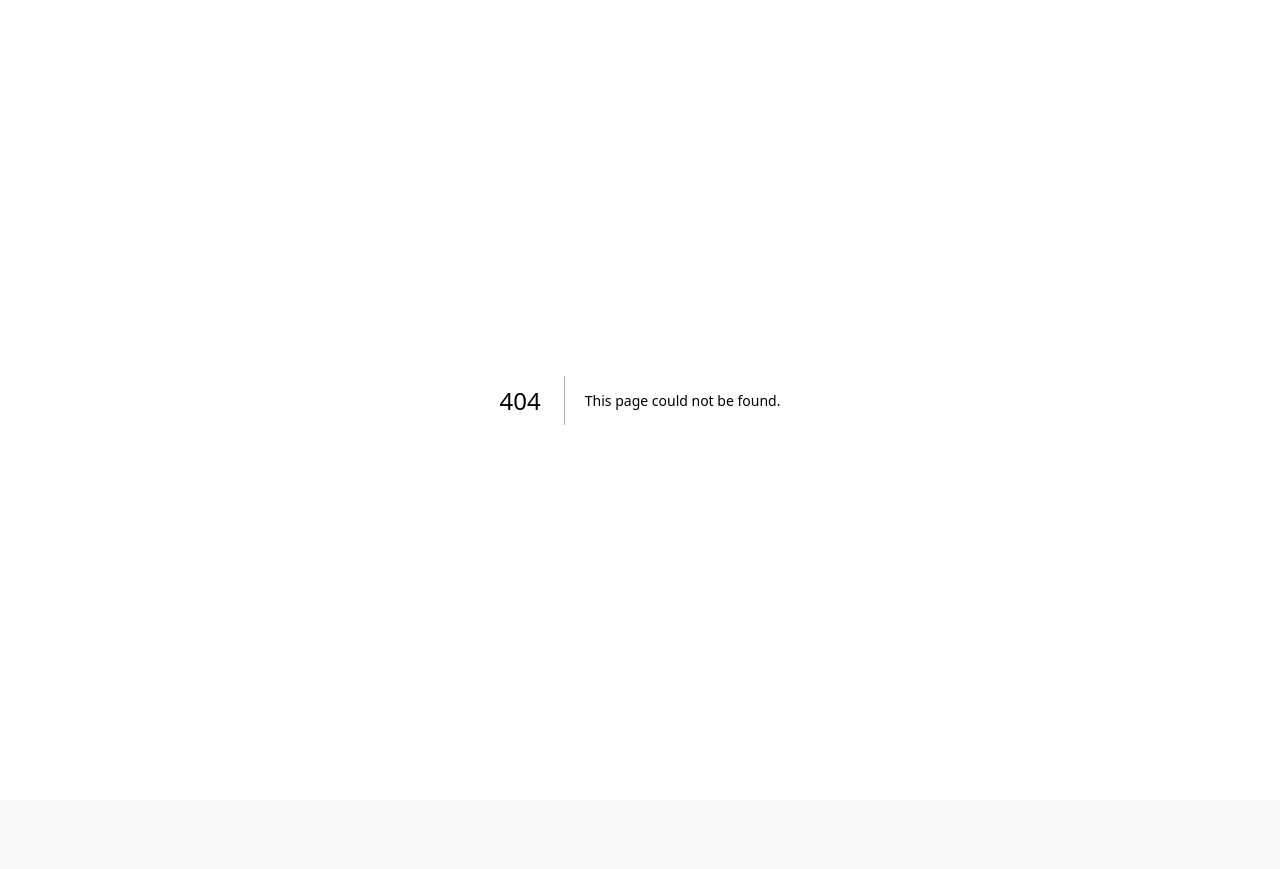
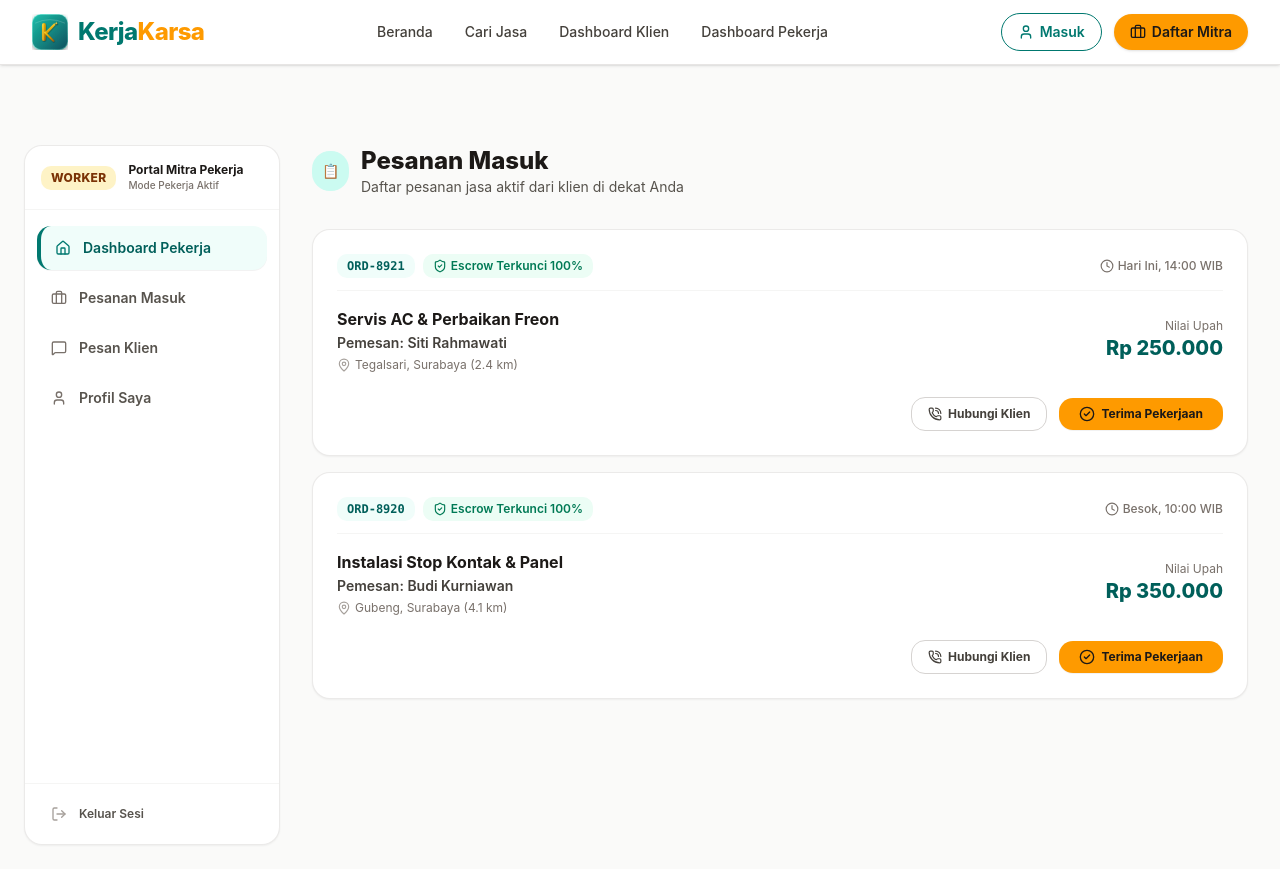
Before and after one commit to andybagus26/kerjakarsa, a Next.js app: page /worker-orders in a window 1280 px wide. Before the commit this address had no page. Before the commit the page ends 800 px from the top, so only its background shows below. Built offline with nearby package versions, Linux system fonts and the light colour scheme.

Commit message:
fix: adjust toggle switch size, fix sidebar badge alignment, update hero theme to clean white SaaS style, add /worker-orders page

```diff
--- /dev/null
+++ b/app/worker-orders/page.tsx
@@ -0,0 +1,141 @@
+'use client'
+
+import { Navbar } from '@/components/navbar'
+import { WorkerSidebar } from '@/components/worker-sidebar'
+import { WorkerBottomNav } from '@/components/worker-bottom-nav'
+import { CheckCircle2, Clock, MapPin, ArrowRight, ShieldCheck, PhoneCall } from 'lucide-react'
+import Link from 'next/link'
+
+export default function WorkerOrdersPage() {
+  const incomingOrders = [
+    {
+      id: 'ORD-8921',
+      clientName: 'Siti Rahmawati',
+      service: 'Servis AC & Perbaikan Freon',
+      location: 'Tegalsari, Surabaya (2.4 km)',
+      price: 'Rp 250.000',
+      time: 'Hari Ini, 14:00 WIB',
+      status: 'Menunggu Konfirmasi',
+      paymentStatus: 'Escrow Terkunci 100%',
+    },
+    {
+      id: 'ORD-8920',
+      clientName: 'Budi Kurniawan',
+      service: 'Instalasi Stop Kontak & Panel',
+      location: 'Gubeng, Surabaya (4.1 km)',
+      price: 'Rp 350.000',
+      time: 'Besok, 10:00 WIB',
+      status: 'Diterima',
+      paymentStatus: 'Escrow Terkunci 100%',
+    },
+  ]
+
+  return (
+    <div className="bg-stone-50 min-h-screen">
+      <Navbar />
+
+      {/* Desktop Layout */}
+      <div className="hidden md:flex pt-20 pb-6">
+        <WorkerSidebar />
+
+        <div className="flex-1 px-6 md:px-8 max-w-5xl">
+          {/* Header */}
+          <div className="mb-8">
+            <div className="flex items-center gap-3">
+              <span className="p-2.5 bg-teal-100 text-teal-800 rounded-2xl font-bold text-sm">
+                📋
+              </span>
+              <div>
+                <h1 className="text-2xl font-extrabold text-stone-900">Pesanan Masuk</h1>
+                <p className="text-sm text-stone-600">Daftar pesanan jasa aktif dari klien di dekat Anda</p>
+              </div>
+            </div>
+          </div>
+
+          {/* Orders List */}
+          <div className="space-y-4">
+            {incomingOrders.map((order) => (
+              <div key={order.id} className="bg-white rounded-2xl border border-stone-200/80 p-6 shadow-xs space-y-4">
+                <div className="flex items-center justify-between border-b border-stone-100 pb-3">
+                  <div className="flex items-center gap-2">
+                    <span className="font-mono text-xs font-bold text-teal-800 bg-teal-50 px-2.5 py-1 rounded-lg">
+                      {order.id}
+                    </span>
+                    <span className="text-xs font-semibold text-emerald-700 bg-emerald-50 px-2.5 py-1 rounded-lg flex items-center gap-1">
+                      <ShieldCheck className="w-3.5 h-3.5" />
+                      {order.paymentStatus}
+                    </span>
+                  </div>
+                  <span className="text-xs font-medium text-stone-500 flex items-center gap-1">
+                    <Clock className="w-3.5 h-3.5" />
+                    {order.time}
+                  </span>
+                </div>
+
+                <div className="flex flex-col sm:flex-row sm:items-center justify-between gap-4">
+                  <div>
+                    <h3 className="font-bold text-stone-900 text-base">{order.service}</h3>
+                    <p className="text-sm font-semibold text-stone-700 mt-0.5">Pemesan: {order.clientName}</p>
+                    <p className="text-xs text-stone-500 flex items-center gap-1 mt-1">
+                      <MapPin className="w-3.5 h-3.5 text-stone-400" />
+                      {order.location}
+                    </p>
+                  </div>
+                  <div className="text-right">
+                    <p className="text-xs text-stone-500">Nilai Upah</p>
+                    <p className="text-xl font-extrabold text-teal-800">{order.price}</p>
+                  </div>
+                </div>
+
+                <div className="flex items-center justify-end gap-3 pt-2">
+                  <button className="px-4 py-2 border border-stone-300 text-stone-700 rounded-xl text-xs font-bold hover:bg-stone-50 transition-colors flex items-center gap-1.5">
+                    <PhoneCall className="w-3.5 h-3.5" />
+                    Hubungi Klien
+                  </button>
+                  <button className="px-5 py-2 bg-amber-500 hover:bg-amber-600 text-stone-900 rounded-xl text-xs font-bold transition-colors shadow-2xs flex items-center gap-1.5">
+                    <CheckCircle2 className="w-4 h-4" />
+                    Terima Pekerjaan
+                  </button>
+                </div>
+              </div>
+            ))}
+          </div>
+        </div>
+      </div>
+
+      {/* Mobile Layout */}
+      <div className="md:hidden p-4 space-y-4 pb-24">
+        <div className="mb-4">
+          <h1 className="text-xl font-bold text-stone-900">Pesanan Masuk</h1>
+          <p className="text-xs text-stone-600">Daftar pesanan jasa dari klien di sekitar lokasi Anda</p>
+        </div>
+
+        {incomingOrders.map((order) => (
+          <div key={order.id} className="bg-white rounded-2xl border border-stone-200 p-4 space-y-3 shadow-xs">
+            <div className="flex items-center justify-between text-xs">
+              <span className="font-mono font-bold text-teal-800 bg-teal-50 px-2 py-0.5 rounded">
+                {order.id}
+              </span>
+              <span className="font-semibold text-emerald-700 bg-emerald-50 px-2 py-0.5 rounded">
+                {order.paymentStatus}
+              </span>
+            </div>
+            <div>
+              <h3 className="font-bold text-stone-900 text-sm">{order.service}</h3>
+              <p className="text-xs text-stone-600">Klien: {order.clientName}</p>
+              <p className="text-xs text-stone-500 mt-1">{order.location}</p>
+            </div>
+            <div className="flex items-center justify-between pt-2 border-t border-stone-100">
+              <span className="text-base font-extrabold text-teal-800">{order.price}</span>
+              <button className="px-4 py-2 bg-amber-500 text-stone-900 text-xs font-bold rounded-xl shadow-xs">
+                Terima
+              </button>
+            </div>
+          </div>
+        ))}
+      </div>
+
+      <WorkerBottomNav />
+    </div>
+  )
+}
--- a/components/dashboard-sidebar.tsx
+++ b/components/dashboard-sidebar.tsx
@@ -17,7 +17,7 @@ export function DashboardSidebar() {
   return (
     <aside className="hidden md:flex w-64 bg-white rounded-2xl border border-stone-200/80 shadow-xs flex-col h-[calc(100vh-100px)] sticky top-24 ml-6 shrink-0">
       <div className="p-4 border-b border-stone-100 flex items-center gap-3">
-        <div className="w-8 h-8 rounded-xl bg-teal-50 flex items-center justify-center text-teal-700 font-bold text-xs">
+        <div className="px-2.5 py-1 rounded-lg bg-teal-100 text-teal-800 font-extrabold text-xs tracking-wide">
           KLIEN
         </div>
         <div>
--- a/components/hero-section.tsx
+++ b/components/hero-section.tsx
@@ -125,24 +125,21 @@ export function HeroSection() {
 
             {/* Center Professional UI Canvas */}
             <div className="absolute inset-0 flex items-center justify-center">
-              <div className="w-full h-full relative rounded-3xl shadow-xl overflow-hidden border border-stone-200/80 bg-linear-to-br from-teal-900 via-teal-800 to-stone-900 p-6 flex flex-col justify-between">
-                {/* Subtle Background Pattern */}
-                <div className="absolute inset-0 bg-[radial-gradient(#5eead4_1px,transparent_1px)] [background-size:16px_16px] opacity-15"></div>
-
+              <div className="w-full h-full relative rounded-3xl shadow-md border border-stone-200 bg-white p-6 flex flex-col justify-between">
                 {/* Header Card Badges */}
                 <div className="relative z-10 flex items-center justify-between">
-                  <div className="flex items-center gap-2 px-3 py-1.5 rounded-full bg-white/10 backdrop-blur-md border border-white/20 text-white text-xs font-medium">
-                    <span className="w-2 h-2 rounded-full bg-emerald-400 animate-pulse"></span>
+                  <div className="flex items-center gap-2 px-3 py-1.5 rounded-full bg-teal-50 border border-teal-200 text-teal-800 text-xs font-semibold">
+                    <span className="w-2 h-2 rounded-full bg-emerald-500 animate-pulse"></span>
                     <span>1,420 Pekerja Online Hari Ini</span>
                   </div>
-                  <div className="px-3 py-1.5 rounded-full bg-amber-500/20 backdrop-blur-md border border-amber-400/30 text-amber-300 text-xs font-semibold">
+                  <div className="px-3 py-1.5 rounded-full bg-amber-50 border border-amber-200 text-amber-800 text-xs font-extrabold">
                     AI Verified Profile
                   </div>
                 </div>
 
                 {/* Main Featured Worker Profile Banner */}
-                <div className="relative z-10 bg-white/95 backdrop-blur-md rounded-2xl p-4 shadow-lg border border-stone-100 flex items-center gap-4">
-                  <div className="w-14 h-14 rounded-full bg-linear-to-tr from-teal-600 to-teal-800 flex items-center justify-center text-white font-extrabold text-xl shadow-md border-2 border-white shrink-0">
+                <div className="relative z-10 bg-stone-50 rounded-2xl p-4 border border-stone-200 flex items-center gap-4">
+                  <div className="w-14 h-14 rounded-2xl bg-teal-700 flex items-center justify-center text-white font-extrabold text-xl shadow-xs shrink-0">
                     BS
                   </div>
                   <div className="flex-1 min-w-0">
@@ -150,7 +147,7 @@ export function HeroSection() {
                       <h4 className="font-bold text-stone-900 truncate">Budi Santoso</h4>
                       <span className="px-2 py-0.5 rounded bg-teal-100 text-teal-800 text-[10px] font-bold">TERVERIFIKASI</span>
                     </div>
-                    <p className="text-xs text-stone-500 font-medium">Spesialis Listrik & Instalasi AC</p>
+                    <p className="text-xs text-stone-600 font-medium">Spesialis Listrik & Instalasi AC</p>
                     <div className="flex items-center gap-3 mt-1.5 text-[11px] text-stone-600">
                       <span className="flex items-center gap-1 font-semibold text-amber-600">
                         <Star className="w-3.5 h-3.5 fill-amber-500 text-amber-500" /> 4.98 (128 ulasan)
@@ -163,15 +160,15 @@ export function HeroSection() {
 
                 {/* Bottom Stats Grid */}
                 <div className="relative z-10 grid grid-cols-2 gap-3">
-                  <div className="bg-white/10 backdrop-blur-md rounded-xl p-3 border border-white/10 text-white">
-                    <p className="text-[10px] text-teal-200 font-medium">Sistem Pembayaran</p>
-                    <p className="text-xs font-bold text-white flex items-center gap-1.5 mt-0.5">
-                      <span className="w-2 h-2 rounded-full bg-teal-400"></span> Escrow Garansi 100%
+                  <div className="bg-teal-50/70 rounded-xl p-3 border border-teal-100 text-teal-900">
+                    <p className="text-[10px] text-teal-700 font-bold uppercase tracking-wider">Sistem Pembayaran</p>
+                    <p className="text-xs font-extrabold text-teal-900 flex items-center gap-1.5 mt-0.5">
+                      <span className="w-2 h-2 rounded-full bg-teal-600"></span> Escrow Garansi 100%
                     </p>
                   </div>
-                  <div className="bg-white/10 backdrop-blur-md rounded-xl p-3 border border-white/10 text-white">
-                    <p className="text-[10px] text-amber-200 font-medium">Estimasi Tiba</p>
-                    <p className="text-xs font-bold text-amber-300 mt-0.5">⚡ ~15 Menit di Lokasi</p>
+                  <div className="bg-amber-50/70 rounded-xl p-3 border border-amber-100 text-amber-900">
+                    <p className="text-[10px] text-amber-700 font-bold uppercase tracking-wider">Estimasi Tiba</p>
+                    <p className="text-xs font-extrabold text-amber-900 mt-0.5">⚡ ~15 Menit di Lokasi</p>
                   </div>
                 </div>
               </div>
--- a/components/status-work-toggle.tsx
+++ b/components/status-work-toggle.tsx
@@ -27,20 +27,20 @@ export function StatusWorkToggle() {
         {/* Large Toggle Switch */}
         <button
           onClick={handleToggle}
-          className={`relative inline-flex h-12 w-24 items-center rounded-full p-1 transition-colors duration-300 ${
+          className={`relative inline-flex h-9 w-16 shrink-0 cursor-pointer items-center rounded-full border-2 border-transparent transition-colors duration-300 ease-in-out focus:outline-none ${
             isActive ? 'bg-amber-500' : 'bg-stone-300'
           }`}
           aria-label="Toggle status kerja"
         >
           <span
-            className={`inline-block h-10 w-10 transform rounded-full bg-white shadow-md transition-transform duration-300 flex items-center justify-center ${
-              isActive ? 'translate-x-12' : 'translate-x-0'
+            className={`pointer-events-none inline-block h-7 w-7 transform rounded-full bg-white shadow-md ring-0 transition duration-300 ease-in-out flex items-center justify-center ${
+              isActive ? 'translate-x-7' : 'translate-x-0.5'
             }`}
           >
             {isActive ? (
-              <CheckCircle2 className="w-6 h-6 text-amber-500" />
+              <CheckCircle2 className="w-5 h-5 text-amber-500" />
             ) : (
-              <Circle className="w-6 h-6 text-stone-400" />
+              <Circle className="w-5 h-5 text-stone-400" />
             )}
           </span>
         </button>
--- a/components/worker-sidebar.tsx
+++ b/components/worker-sidebar.tsx
@@ -17,7 +17,7 @@ export function WorkerSidebar() {
   return (
     <aside className="hidden md:flex w-64 bg-white rounded-2xl border border-stone-200/80 shadow-xs flex-col h-[calc(100vh-100px)] sticky top-24 ml-6 shrink-0">
       <div className="p-4 border-b border-stone-100 flex items-center gap-3">
-        <div className="w-8 h-8 rounded-xl bg-amber-50 flex items-center justify-center text-amber-800 font-bold text-xs">
+        <div className="px-2.5 py-1 rounded-lg bg-amber-100 text-amber-900 font-extrabold text-xs tracking-wide">
           WORKER
         </div>
         <div>
```
